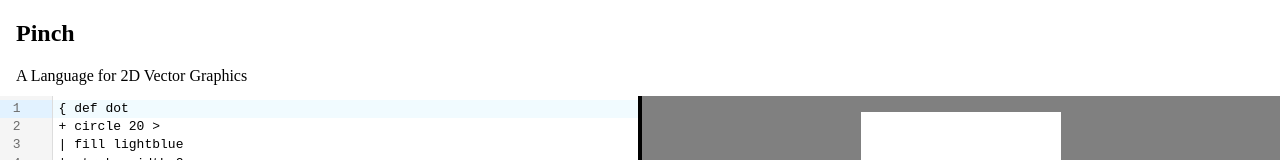
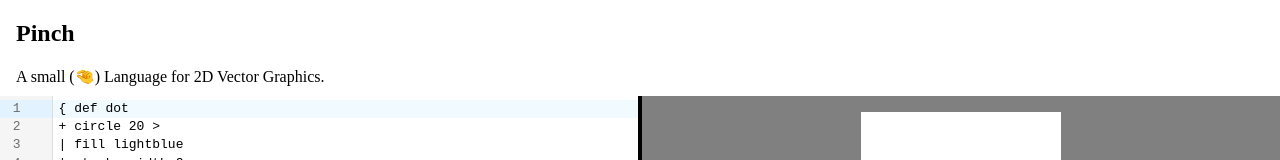
Before and after one commit to hunterdyar/Pinch, a website with bundled scripts: page index.html in a window 1280 px wide. Shown: the top 160 px of the page. Built offline with nearby package versions, Linux system fonts and the light colour scheme; what ohm-js would draw is missing.

Commit message:
emoji in description. more playful.

```diff
--- a/index.html
+++ b/index.html
@@ -142,7 +142,7 @@
     <body><article id="container">
         <section class="header">
             <h2>Pinch</h2>
-            <p>A Language for 2D Vector Graphics</p>
+            <p>A small (🤏) Language for 2D Vector Graphics.</p>
         </section>
         <section id="textentry" class="textentry">
             <div id="inputContainer"></div>
```
